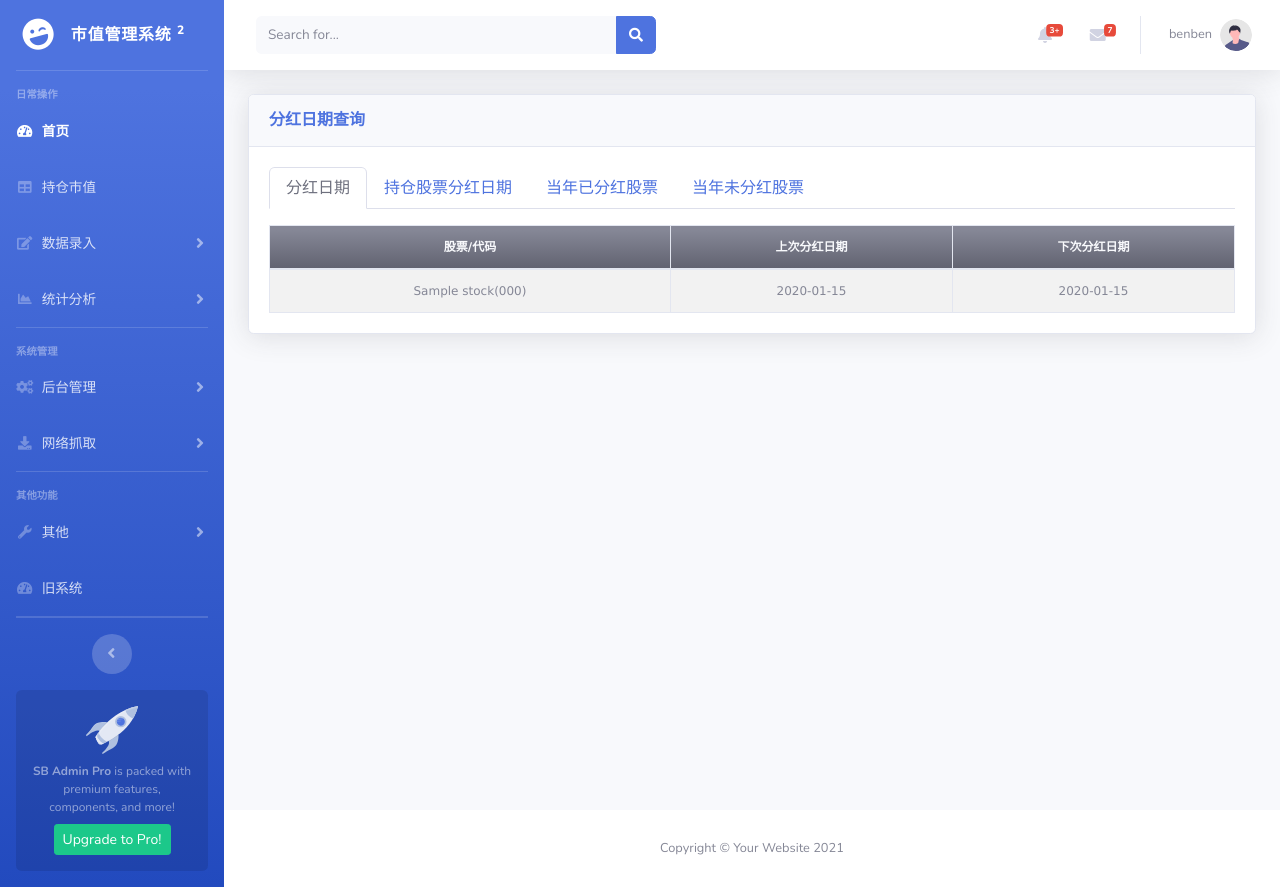
After one commit to popcan-xu/benben, a Django app: page /benben/D_query_dividend_date/ in a window 1280 px wide. The commit adds this page. Run offline with Django 3.2, Linux system fonts and the light colour scheme; tables that the repository leaves empty hold one stand-in row (values such as "Sample post"); some libraries are stand-ins or nearby versions.

Commit message:
feat(dashboard):添加统计分析-分红日期查询功能

```diff
--- a/stock/urls.py
+++ b/stock/urls.py
@@ -114,6 +114,7 @@ urlpatterns = [
     path('D_stats_dividend/', D_stats_dividend),
     path('D_stats_subscription/', D_stats_subscription),
     path('D_query_dividend_value/', D_query_dividend_value),
+    path('D_query_dividend_date/', D_query_dividend_date),
     path('D_query_dividend_history/', D_query_dividend_history),
 
     path('D_add_broker/', D_add_broker),
--- a/stock/views.py
+++ b/stock/views.py
@@ -1581,6 +1581,9 @@ def input_subscription(request):
     return render(request, templates_path + 'input\input_subscription.html', locals())
 
 
+#=========================================================#
+
+
 # dashbord模板
 def dashboard(request):
     return render(request, 'dashboard\index.html')
@@ -2115,6 +2118,39 @@ def D_query_dividend_value(request):
     return render(request, D_templates_path + 'query\\query_dividend_value.html', locals())
 
 
+# 分红日期查询
+def D_query_dividend_date(request):
+    current_year = datetime.datetime.today().year
+
+    stock_list = stock.objects.all().values('stock_name', 'stock_code', 'last_dividend_date', 'next_dividend_date').order_by('stock_code')
+    # 持仓股票列表，通过.filter(position__stock_id__isnull = False)，过滤出在position表中存在的stock_id所对应的stock表记录
+    position_stock_list = stock_list.filter(position__stock_id__isnull=False).distinct().order_by('-next_dividend_date', '-last_dividend_date')
+    # 当年已分红股票列表
+    current_year_dividend_list = position_stock_list.filter(last_dividend_date__year=current_year).order_by('-next_dividend_date', '-last_dividend_date')
+    # 当年未分红股票列表
+    current_year_no_dividend_list = position_stock_list.filter(next_dividend_date__year=current_year).order_by('-next_dividend_date', '-last_dividend_date')
+
+    # stock_name_array = []
+    # stock_code_array = []
+    # next_dividend_date_array = []
+    # last_dividend_date_array = []
+    # dividend_date_array = []
+    # next_dividend_date = None
+    # last_dividend_date = None
+    # for rs in position_stock_list:
+    #     stock_code = rs.stock_code
+    #     stock_name = rs.stock_name
+    #     #stock_dividend_dict = get_stock_dividend_history_2lines(stock_code)
+    #     #next_dividend_date, last_dividend_date = get_dividend_date(stock_dividend_dict)
+    #     stock_name_array.append(stock_name)
+    #     stock_code_array.append(stock_code)
+    #     next_dividend_date_array.append(next_dividend_date)
+    #     last_dividend_date_array.append(last_dividend_date)
+    # dividend_date_array = list(zip(stock_name_array, stock_code_array, last_dividend_date_array, next_dividend_date_array))
+
+    return render(request, D_templates_path + 'query\\query_dividend_date.html', locals())
+
+
 # 分红历史查询
 def D_query_dividend_history(request):
     stock_list = stock.objects.all().values('stock_name', 'stock_code')
--- /dev/null
+++ b/templates/dashboard/query/query_dividend_date.html
@@ -0,0 +1,143 @@
+<!DOCTYPE html>
+{% extends 'dashboard\base_dashboard.html' %}
+
+{% block page_content %}
+<div class="container-fluid">
+    <div class="card shadow mb-4">
+        <div class="card-header py-3">
+            <h6 class="m-0 font-weight-bold text-primary">分红日期查询</h6>
+        </div>
+        <div class="card-body">
+            <ul id="statisticsTab" class="nav nav-tabs">
+                <li class="nav-item">
+                    <a class="nav-link active" href="#dividend_date" data-toggle="tab">分红日期</a>
+                </li>
+                <li class="nav-item">
+                    <a class="nav-link" href="#position_dividend_date" data-toggle="tab">持仓股票分红日期</a>
+                </li>
+                <li class="nav-item">
+                    <a class="nav-link" href="#current_year_dividend" data-toggle="tab">当年已分红股票</a>
+                </li>
+                <li class="nav-item">
+                    <a class="nav-link" href="#current_year_no_dividend" data-toggle="tab">当年未分红股票</a>
+                </li>
+            </ul>
+            <div id="statisticsTabContent" class="tab-content">
+                <div class="tab-pane fade show active" id="dividend_date">
+                    <p></p>
+                    <div class="table-responsive">
+                        <table class="table table-bordered table-condensed table-striped table-hover list_tab" style="margin-bottom:0px;">
+                            <thead class="thead bg-gradient-secondary text-gray-100">
+                                <tr>
+                                    <th>股票/代码</th>
+                                    <th>上次分红日期</th>
+                                    <th>下次分红日期</th>
+                                </tr>
+                            </thead>
+                            <tbody>
+                                <!--#account_list即为视图函数list_account中render传入参数//-->
+                                {% for stock in stock_list %}
+                                    <tr>
+                                        <td style="vertical-align: middle;">{{ stock.stock_name }}({{ stock.stock_code }})</td>
+                                        <td style="vertical-align: middle;">{{ stock.last_dividend_date|date:'Y-m-d' }}</td>
+                                        <td style="vertical-align: middle;">{{ stock.next_dividend_date|date:'Y-m-d' }}</td>
+                                    </tr>
+                                {% empty %}
+                                    <tr>
+                                        <td colspan="3">无相关记录！</td>
+                                    </tr>
+                                {% endfor %}
+                            </tbody>
+                        </table>
+                    </div>
+                </div>
+                <div class="tab-pane fade" id="position_dividend_date">
+                    <p></p>
+                    <div class="table-responsive">
+                        <table class="table table-bordered table-condensed table-striped table-hover list_tab" style="margin-bottom:0px;">
+                            <thead class="thead bg-gradient-secondary text-gray-100">
+                                <tr>
+                                    <th>股票/代码</th>
+                                    <th>上次分红日期</th>
+                                    <th>下次分红日期</th>
+                                </tr>
+                            </thead>
+                            <tbody>
+                                <!--#account_list即为视图函数list_account中render传入参数//-->
+                                {% for i in position_stock_list %}
+                                    <tr>
+                                        <td style="vertical-align: middle;">{{ i.stock_name }}({{ i.stock_code }})</td>
+                                        <td style="vertical-align: middle;">{{ i.last_dividend_date|date:'Y-m-d' }}</td>
+                                        <td style="vertical-align: middle;">{{ i.next_dividend_date|date:'Y-m-d' }}</td>
+                                    </tr>
+                                {% empty %}
+                                    <tr>
+                                        <td colspan="3">无相关记录！</td>
+                                    </tr>
+                                {% endfor %}
+                            </tbody>
+                        </table>
+                    </div>
+                </div>
+                <div class="tab-pane fade" id="current_year_dividend">
+                    <p></p>
+                    <div class="table-responsive">
+                        <table class="table table-bordered table-condensed table-striped table-hover list_tab" style="margin-bottom:0px;">
+                            <thead class="thead bg-gradient-secondary text-gray-100">
+                                <tr>
+                                    <th>股票/代码</th>
+                                    <th>上次分红日期</th>
+                                    <th>下次分红日期</th>
+                                </tr>
+                            </thead>
+                            <tbody>
+                                <!--#account_list即为视图函数list_account中render传入参数//-->
+                                {% for i in current_year_dividend_list %}
+                                    <tr>
+                                        <td style="vertical-align: middle;">{{ i.stock_name }}({{ i.stock_code }})</td>
+                                        <td style="vertical-align: middle;">{{ i.last_dividend_date|date:'Y-m-d' }}</td>
+                                        <td style="vertical-align: middle;">{{ i.next_dividend_date|date:'Y-m-d' }}</td>
+                                    </tr>
+                                {% empty %}
+                                    <tr>
+                                        <td colspan="3">无相关记录！</td>
+                                    </tr>
+                                {% endfor %}
+                            </tbody>
+                        </table>
+                    </div>
+                </div>
+                <div class="tab-pane fade" id="current_year_no_dividend">
+                    <p></p>
+                    <div class="table-responsive">
+                        <table class="table table-bordered table-condensed table-striped table-hover list_tab" style="margin-bottom:0px;">
+                            <thead class="thead bg-gradient-secondary text-gray-100">
+                                <tr>
+                                    <th>股票/代码</th>
+                                    <th>上次分红日期</th>
+                                    <th>下次分红日期</th>
+                                </tr>
+                            </thead>
+                            <tbody>
+                                <!--#account_list即为视图函数list_account中render传入参数//-->
+                                {% for i in current_year_no_dividend_list %}
+                                    <tr>
+                                        <td style="vertical-align: middle;">{{ i.stock_name }}({{ i.stock_code }})</td>
+                                        <td style="vertical-align: middle;">{{ i.last_dividend_date|date:'Y-m-d' }}</td>
+                                        <td style="vertical-align: middle;">{{ i.next_dividend_date|date:'Y-m-d' }}</td>
+                                    </tr>
+                                {% empty %}
+                                    <tr>
+                                        <td colspan="3">无相关记录！</td>
+                                    </tr>
+                                {% endfor %}
+                            </tbody>
+                        </table>
+                    </div>
+                </div>
+            </div>
+        </div>
+    </div>
+</div>
+
+{% endblock %}
--- a/templates/dashboard/sidebar.html
+++ b/templates/dashboard/sidebar.html
@@ -67,6 +67,7 @@
                 <a class="collapse-item" href="">交易</a>
                 <h6 class="collapse-header">查询:</h6>
                 <a class="collapse-item" href="/benben/D_query_dividend_value/">分红金额</a>
+                <a class="collapse-item" href="/benben/D_query_dividend_date/">分红日期</a>
                 <a class="collapse-item" href="/benben/D_query_dividend_history/">分红历史</a>
             </div>
         </div>
```
